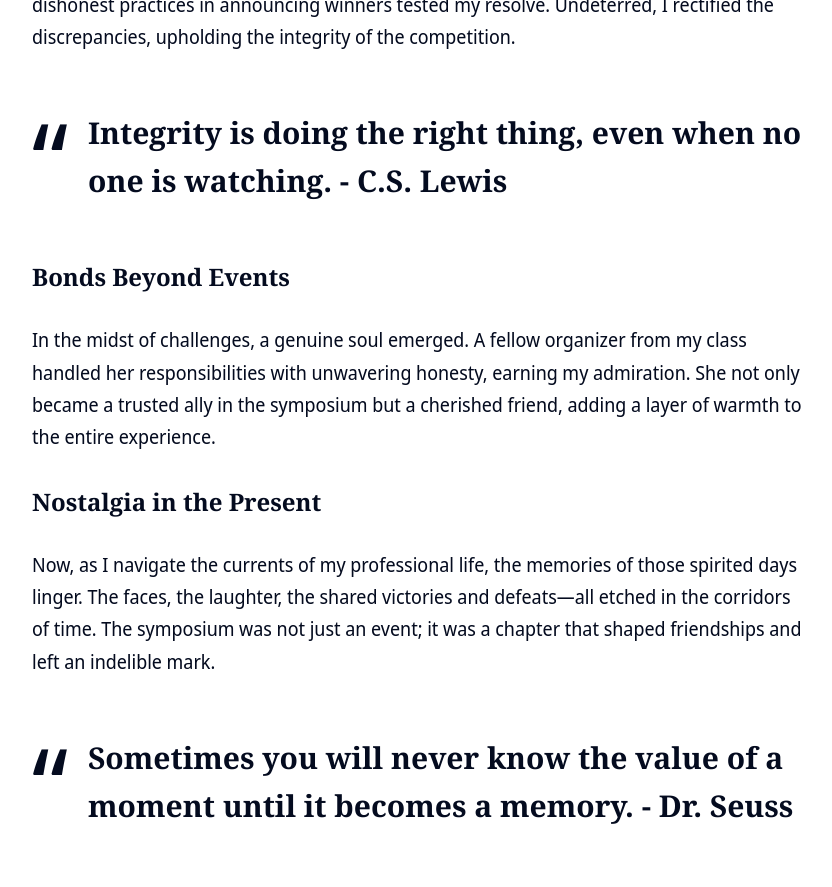
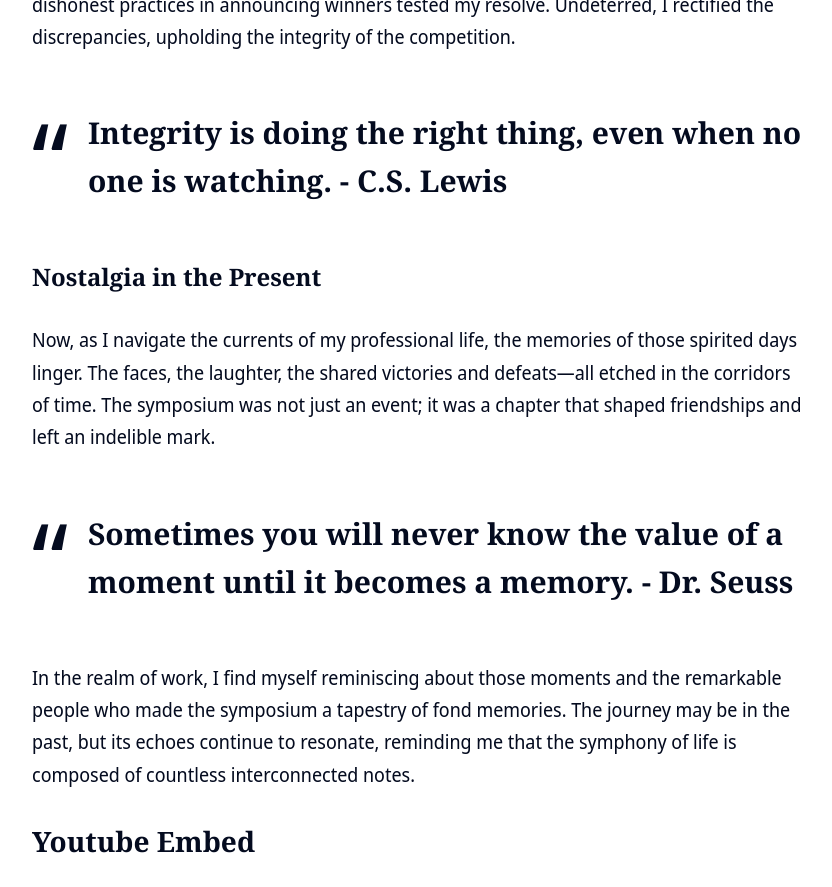
Before and after one commit to PrakasRavichandran/dairy-blog, a Jekyll site: the page built from _posts/2023-11-09-voltron-events.markdown, in a window 1280 px wide and 900 px high, scrolled down 3980 px, cut to the strip 0-887 px from the top of the window. Shown: the whole strip, without its empty margins (218-1050 px from the left). Built offline with Jekyll 4.4.1, drawn with Linux system fonts in a browser that asks for light colours; nearby versions of some CDN libraries.

Commit message:
Update 2023-11-09-voltron-events.markdown

```diff
--- a/_posts/2023-11-09-voltron-events.markdown
+++ b/_posts/2023-11-09-voltron-events.markdown
@@ -66,10 +66,6 @@ As registrations poured in from 400 eager participants, the anticipation reached
 
 >Integrity is doing the right thing, even when no one is watching. - C.S. Lewis
 
-### Bonds Beyond Events
-
-In the midst of challenges, a genuine soul emerged. A fellow organizer from my class handled her responsibilities with unwavering honesty, earning my admiration. She not only became a trusted ally in the symposium but a cherished friend, adding a layer of warmth to the entire experience.
-
 ### Nostalgia in the Present
 
 Now, as I navigate the currents of my professional life, the memories of those spirited days linger. The faces, the laughter, the shared victories and defeats—all etched in the corridors of time. The symposium was not just an event; it was a chapter that shaped friendships and left an indelible mark.
```
